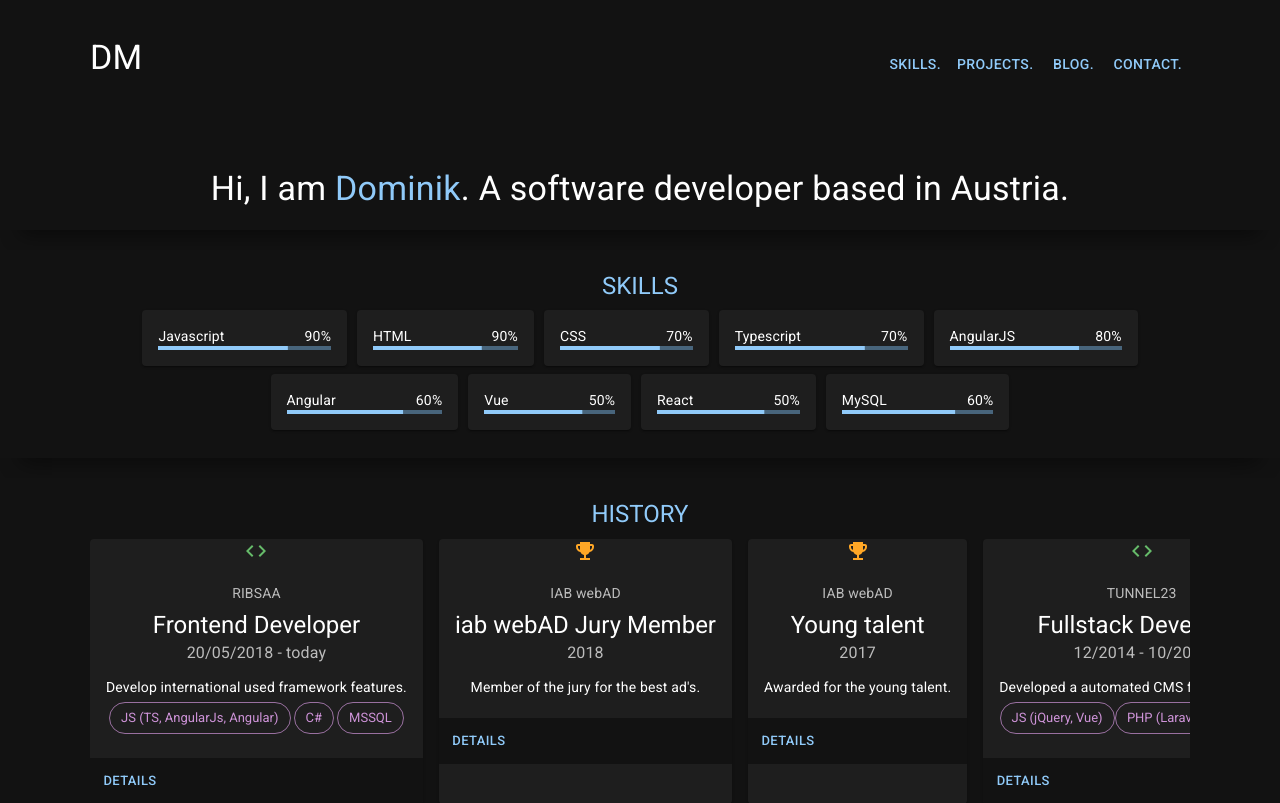
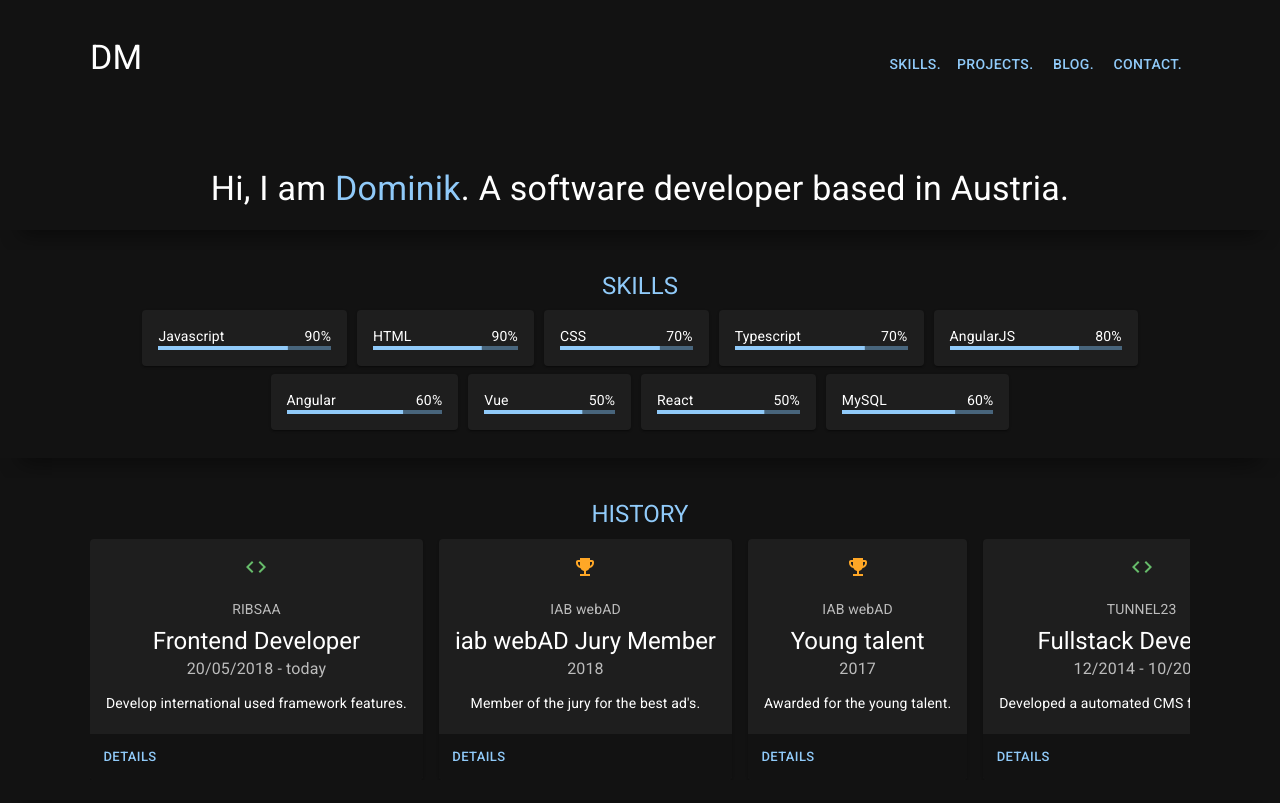
Before and after one commit to DominikMikes/portfolio, a React (Create React App) app: page / in a window 1280 px wide. Shown: the top 803 px of the page. Built offline with nearby package versions, Linux system fonts and the light colour scheme.

Commit message:
fixed stylings from history tabs

```diff
--- a/src/components/history/history.tsx
+++ b/src/components/history/history.tsx
@@ -3,6 +3,7 @@ import React from "react";
 
 import EmojiEventsIcon from '@mui/icons-material/EmojiEvents';
 import CodeIcon from '@mui/icons-material/Code';
+import SchoolIcon from '@mui/icons-material/School';
 
 import historyJSON from '@data/history.json';
 import { Box } from "@mui/system";
@@ -31,7 +32,6 @@ export default class History extends React.Component {
     renderTechnologies(data: Array<string>) {
         return data.map(technology => {
             return <Chip
-            sx={{marginBottom: 1}}
             label={technology}
             variant="outlined"
             color="secondary"/>
@@ -40,8 +40,8 @@ export default class History extends React.Component {
     render() {
         historyJSON.reverse();
         const renderHistories = historyJSON.map((history: IHistory) => {
-            return  <Card sx={{ flex: '0 0 auto', marginRight: 2 }}>
-                        <CardActionArea>
+            return  <Card sx={{ display:'flex', flexDirection: 'column', flex: '0 0 auto', marginRight: 2 }}>
+                        <CardActionArea sx={{flex: 1, paddingTop: 2}}>
                             {this.renderIcon(history.type)}
                             <CardContent>
                                 <Typography sx={{ fontSize: 14 }} color="text.secondary" gutterBottom>
@@ -57,9 +57,9 @@ export default class History extends React.Component {
                                 <Typography gutterBottom variant="body2">
                                 {history.shortDescription}
                                 </Typography>
-                                <Box sx={{display:'flex', flexWrap: 'wrap', justifyContent: 'space-evenly'}}>
+                                {/* <Box sx={{display:'flex', flexWrap: 'wrap', justifyContent: 'space-evenly'}}>
                                     {this.renderTechnologies(history.technologies)}
-                                </Box>
+                                </Box> */}
                             </CardContent>
                         </CardActionArea>
                         <CardActions>
```
